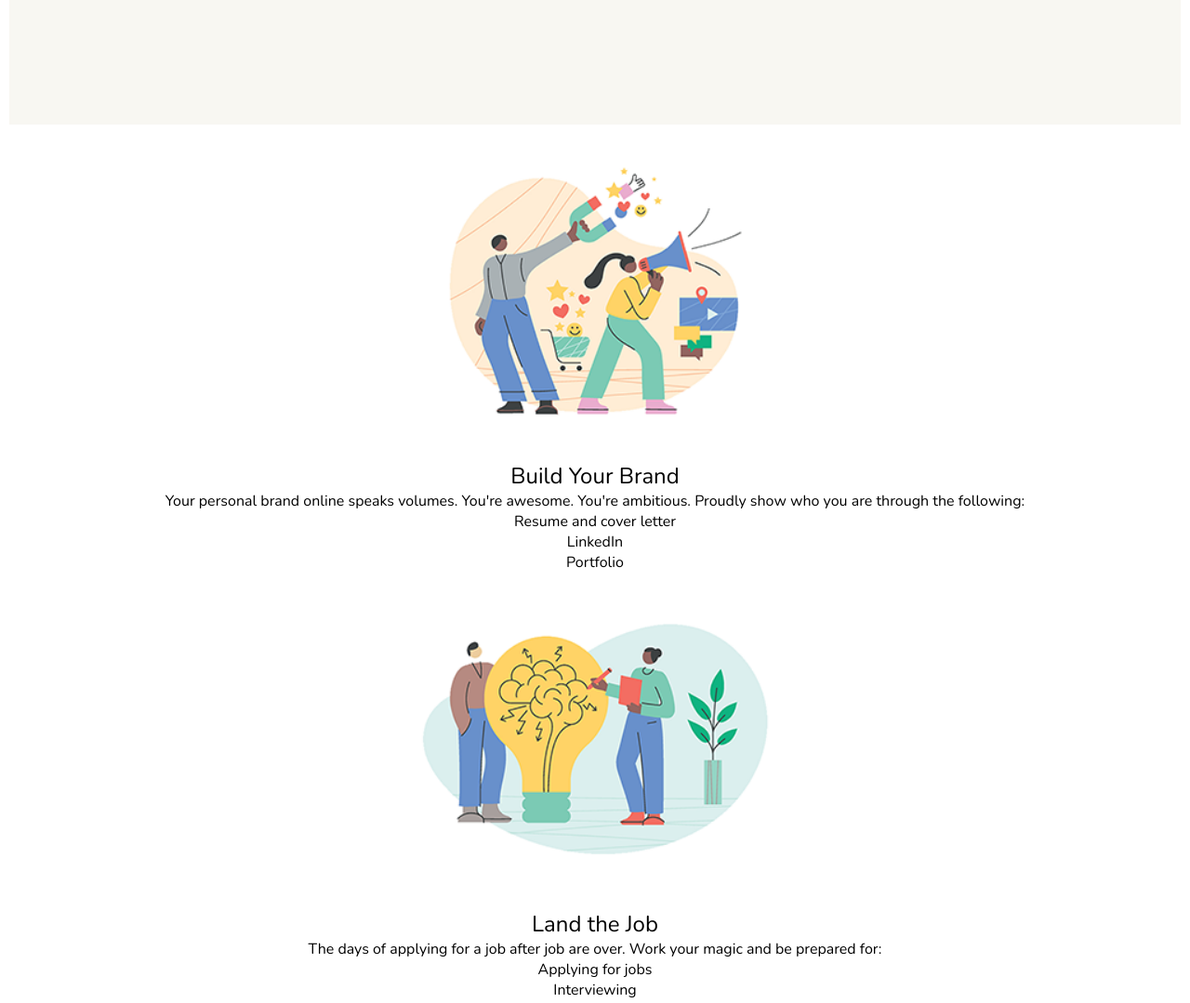
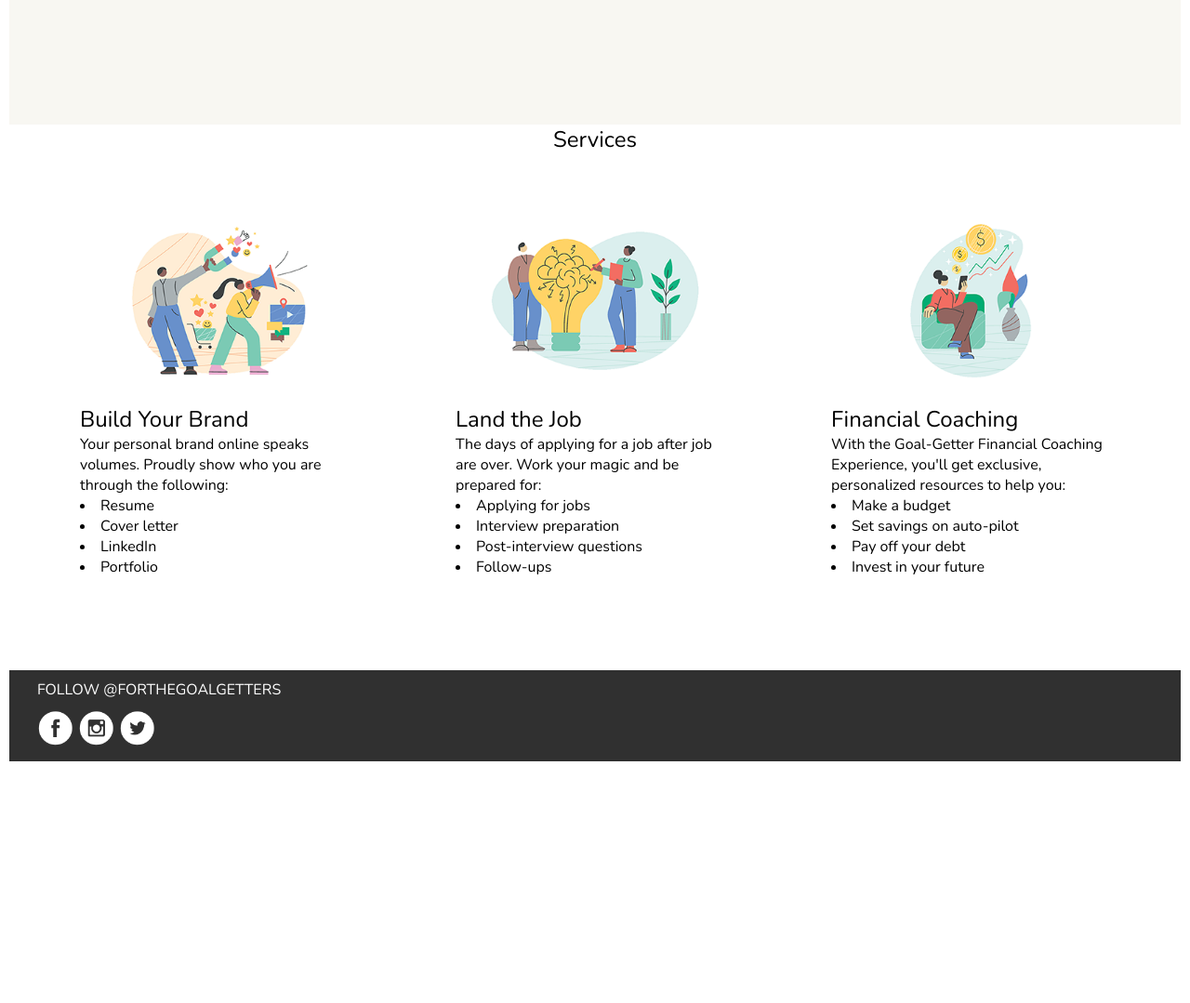
Before and after one commit to samanthacasiano/p3-casiano-samantha, a plain HTML site: page work-with-me.html in a window 1280 px wide. Shown: the part 580-1659 px from the top of the page at 93% size. After the commit the page ends 1419 px from the top, so only its background shows below. Drawn offline with nearby package versions, Linux system fonts and the light colour scheme.

Commit message:
format work with me page

```diff
--- a/css/styles.css
+++ b/css/styles.css
@@ -217,6 +217,25 @@ figcaption {
 
 /*=======================================
 
+Work With Me Styling
+
+========================================*/
+
+.service {
+  width: 300px;
+  display: inline-block;
+  padding: 50px;
+  margin-bottom: 50px;
+  text-align: left;
+}
+
+.service img{
+  width: 100%;
+  height: 100%;
+}
+
+/*=======================================
+
 Contact Styling
 
 ========================================*/
--- a/work-with-me.html
+++ b/work-with-me.html
@@ -41,34 +41,37 @@
       </section>
 
       <div class="container">
-        <section class="build your brand">
-          <img src="images/build-your-brand.png" alt="build your brand" width="500" height="358">
+        <section class="offers">
+          <h2>Services</h2>
+          <div class="brand service">
+            <img src="images/build-your-brand.png" alt="build your brand" width="500" height="358">
             <h2>Build Your Brand</h2>
-            <p>Your personal brand online speaks volumes. You're awesome. You're ambitious. Proudly show who you are through the following:</p>
-            <p>Resume and cover letter</p>
-            <p>LinkedIn</p>
-            <p>Portfolio</p>
+            <p>Your personal brand online speaks volumes. Proudly show who you are through the following:</p>
+            <li>Resume</li>
+            <li>Cover letter</li>
+            <li>LinkedIn</li>
+            <li>Portfolio</li>
           </div>
-        </section>
 
-        <section class="land the job">
-          <img src="images/land-the-job.png" alt="land the job" width="500" height="358">
+          <div class="career service">
+            <img src="images/land-the-job.png" alt="land the job" width="500" height="358">
             <h2>Land the Job</h2>
-            <p>The days of applying for a job after job are over. Work your magic and be prepared for:</p>
-            <p>Applying for jobs</p>
-            <p>Interviewing</p>
-            <p>Follow-Ups</p>
+            <p>The days of applying for a job after job are over. Work your magic and be prepared for:</li>
+            <li>Applying for jobs</li>
+            <li>Interview preparation</li>
+            <li>Post-interview questions</li>
+            <li>Follow-ups</li>
           </div>
-        </section>
 
-        <section class="financial coaching">
-          <img src="images/money-management.png" alt="money management" width="500" height="358">
+          <div class="financial service">
+            <img src="images/money-management.png" alt="money management" width="500" height="358">
             <h2>Financial Coaching</h2>
-            <p>Don't know where or how to start with putting your money to work? With the Goal-Getter Financial Coaching Experience, you'll get exclusive, personalized resources to help you:</p>
-            <p>Make a budget</p>
-            <p>Set savings on auto-pilot</p>
-            <p>Pay off your debt</p>
-            <p>Invest in your future</p>
+            <p>With the Goal-Getter Financial Coaching Experience, you'll get exclusive, personalized resources to help you:</p>
+            <li>Make a budget</li>
+            <li>Set savings on auto-pilot</li>
+            <li>Pay off your debt</li>
+            <li>Invest in your future</li>
+          </div>
         </section>
       </div>
     </main>
```
Also changed, not shown: about.html (+3 -1 lines), blog.html (+1 -1 lines).
